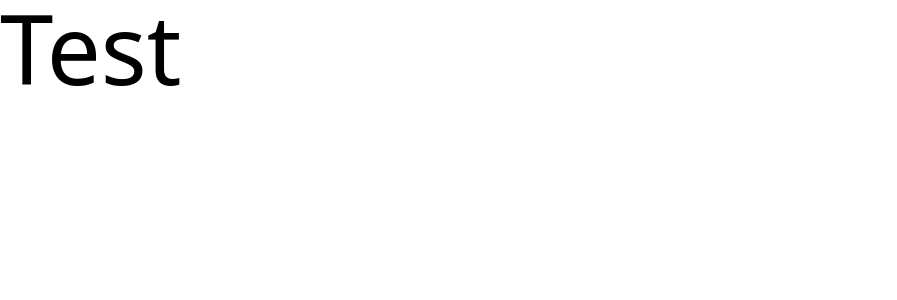
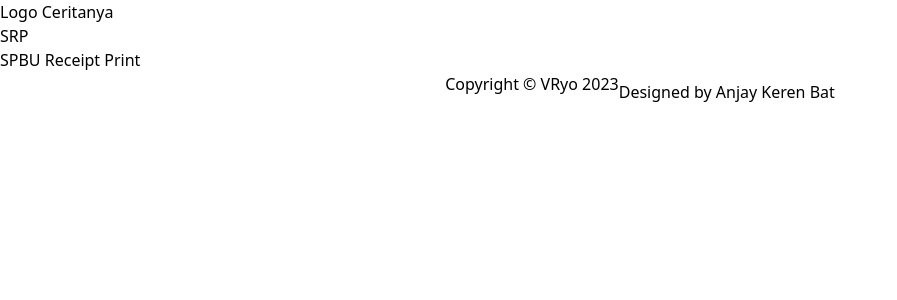
Before and after one commit to VRyo/PSR, a Django app: page / in a window 1280 px wide. Shown: the top 300 px of the page, without its empty margins (0-897 px from the left). Run offline with Django 4.2, Linux system fonts and the light colour scheme.

Commit message:
update layouts

```diff
--- a/app/layouts/templates/index.html
+++ b/app/layouts/templates/index.html
@@ -4,11 +4,29 @@
 <head>
     <meta charset="UTF-8">
     <meta name="viewport" content="width=device-width, initial-scale=1.0">
-    <title>SPBU Struck Print</title>
+    <title>SPBU Receipt Print</title>
 
     <link rel="stylesheet" href="{% static 'css/style.css' %}">
 </head>
 <body>
-    <p class="text-8xl">Test</p>
+    <header>
+        <section>Logo Ceritanya</section>
+
+        <section>
+            <hgroup>
+                <h1>SRP</h1>
+                <h2>SPBU Receipt Print</h2>
+            </hgroup>
+        </section>
+    </header>
+
+    <main class="w-full">
+
+    </main>
+
+    <footer class="w-full flex justify-center space-y-2">
+        <p>Copyright &copy; VRyo 2023</p>
+        <p>Designed by Anjay Keren Bat</p>
+    </footer>
 </body>
 </html>
```
Also changed, not shown: app/layouts/statics/css/style.css (+1 -1 lines).
